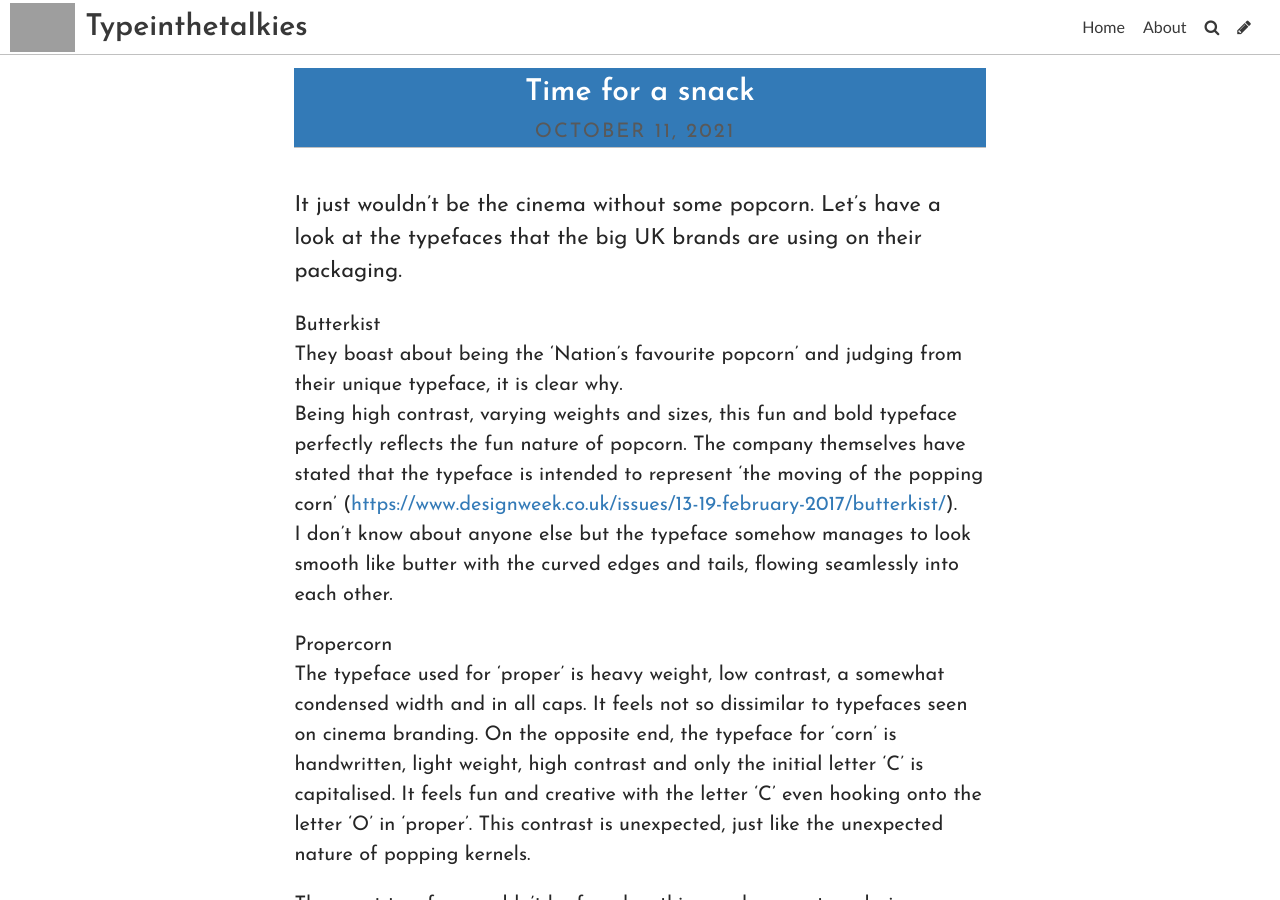
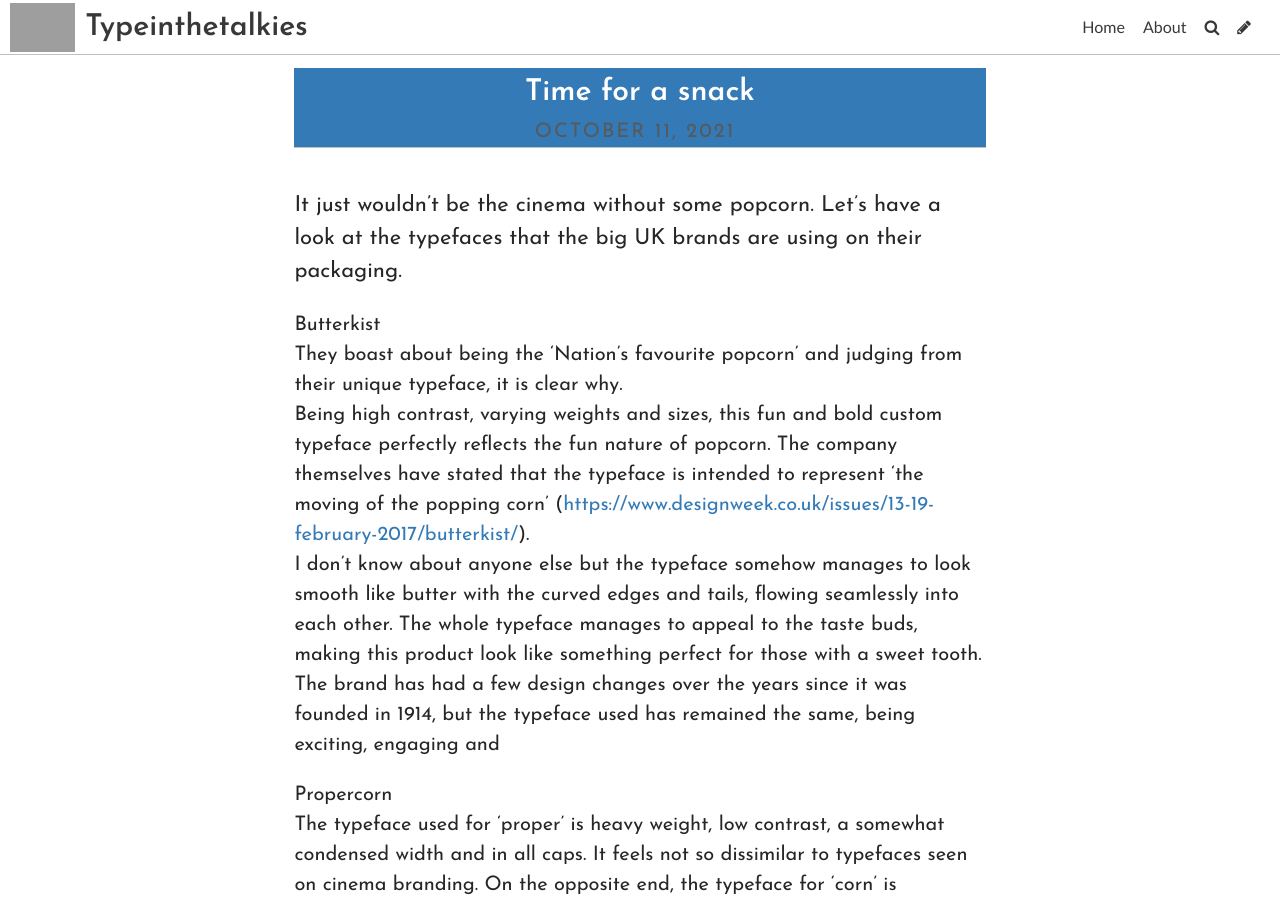
Before and after one commit to laurenlouisap/typography, a Jekyll site: the page built from _posts/2021-10-11-time-for-a-snack.md, in a window 1280 px wide and 900 px high. Built offline with Jekyll 4.4.1, drawn with Linux system fonts in a browser that asks for light colours; some web fonts are replaced; grey boxes are pictures that could not be loaded.

Commit message:
Update Post “2021-10-11-time-for-a-snack”

```diff
--- a/_posts/2021-10-11-time-for-a-snack.md
+++ b/_posts/2021-10-11-time-for-a-snack.md
@@ -9,8 +9,9 @@
 
 Butterkist\
 They boast about being the 'Nation's favourite popcorn' and judging from their unique typeface, it is clear why.\
-Being high contrast, varying weights and sizes, this fun and bold typeface perfectly reflects the fun nature of popcorn. The company themselves have stated that the typeface is intended to represent 'the moving of the popping corn' (<https://www.designweek.co.uk/issues/13-19-february-2017/butterkist/>). \
-I don't know about anyone else but the typeface somehow manages to look smooth like butter with the curved edges and tails, flowing seamlessly into each other.
+Being high contrast, varying weights and sizes, this fun and bold custom typeface perfectly reflects the fun nature of popcorn. The company themselves have stated that the typeface is intended to represent 'the moving of the popping corn' (<https://www.designweek.co.uk/issues/13-19-february-2017/butterkist/>). \
+I don't know about anyone else but the typeface somehow manages to look smooth like butter with the curved edges and tails, flowing seamlessly into each other. The whole typeface manages to appeal to the taste buds, making this product look like something perfect for those with a sweet tooth. \
+The brand has had a few design changes over the years since it was founded in 1914, but the typeface used has remained the same, being exciting, engaging and
 
 Propercorn\
 The typeface used for 'proper' is heavy weight, low contrast, a somewhat condensed width and in all caps. It feels not so dissimilar to typefaces seen on cinema branding. On the opposite end, the typeface for 'corn' is handwritten, light weight, high contrast and only the initial letter 'C' is capitalised. It feels fun and creative with the letter 'C' even hooking onto the letter 'O' in 'proper'. This contrast is unexpected, just like the unexpected nature of popping kernels.
```
